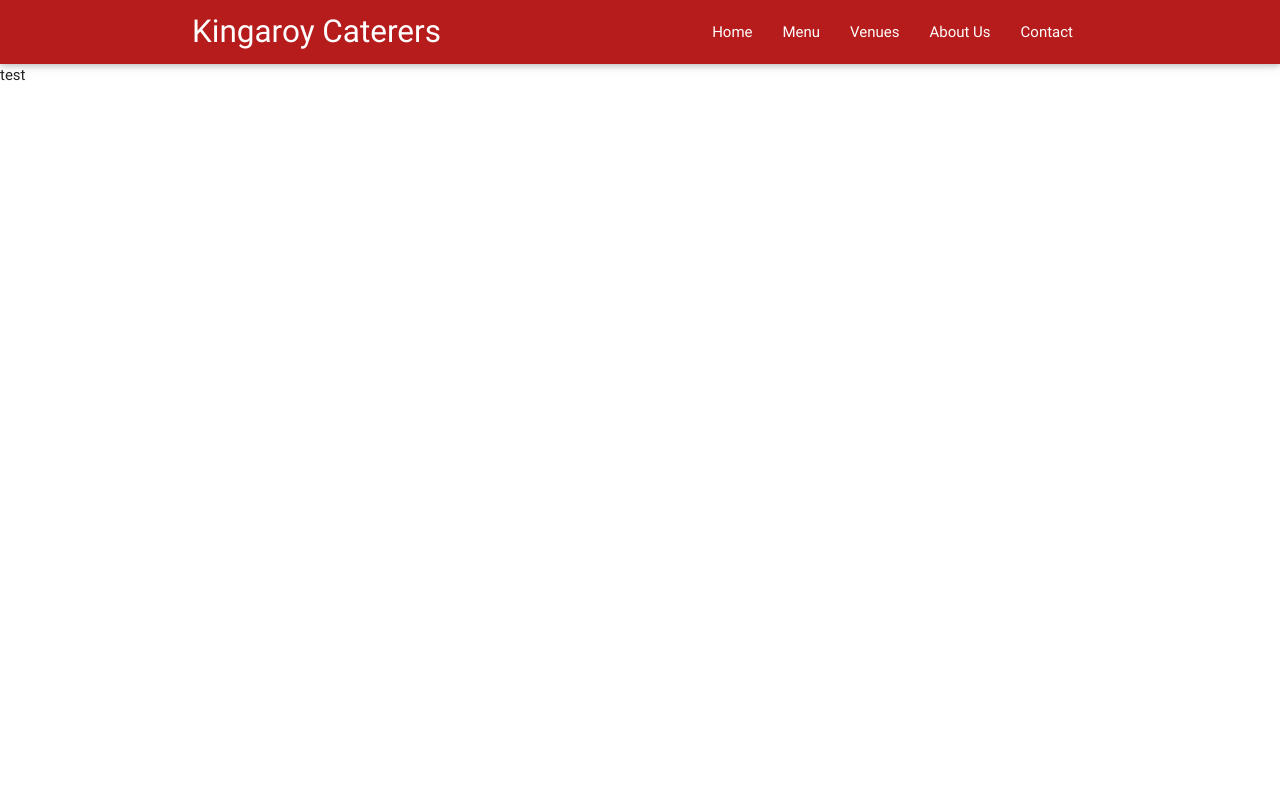
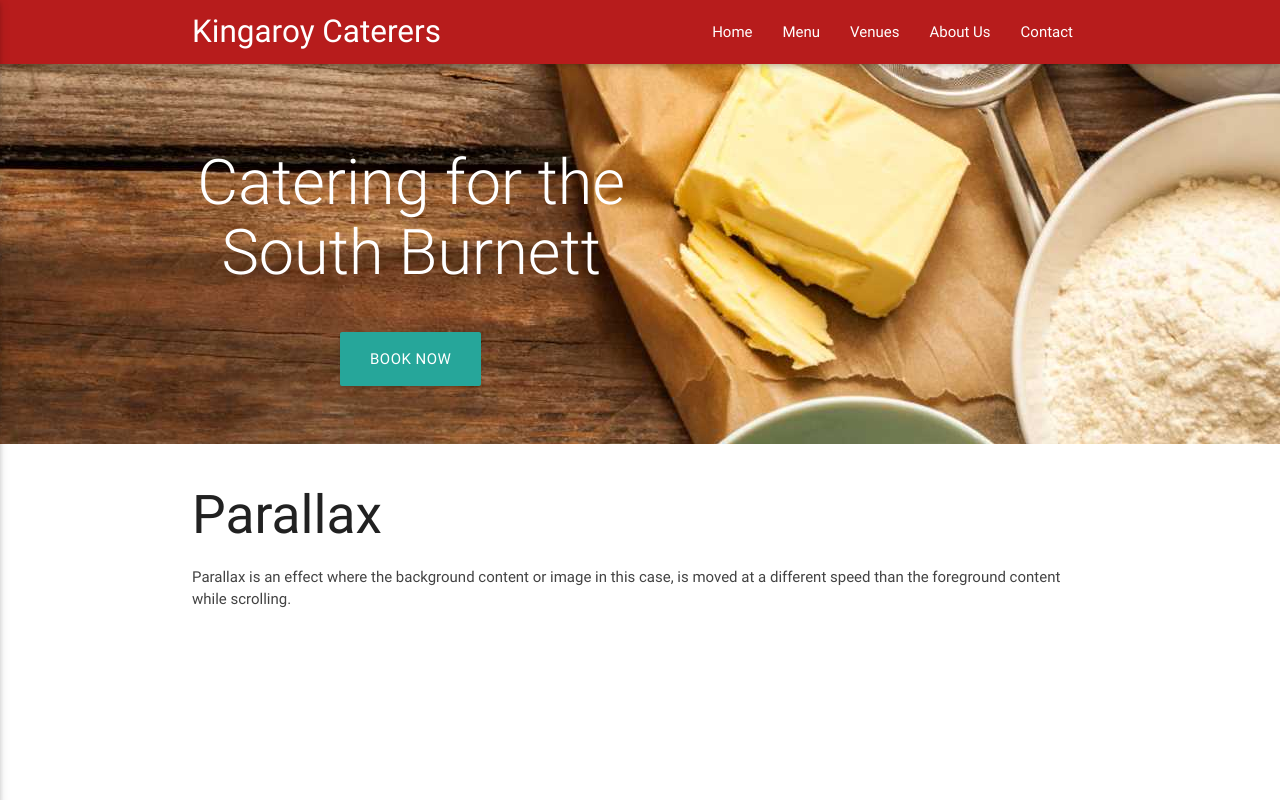
Before and after one commit to zstra7/Kingaroy-catering, a plain HTML site: page index.html in a window 1280 px wide. Drawn offline with nearby package versions, Linux system fonts and the light colour scheme.

Commit message:
added hero image

```diff
--- /dev/null
+++ b/css/styles.css
@@ -0,0 +1,4 @@
+.parallax-container {
+	height: 380px;
+	color: white;
+}
--- a/index.html
+++ b/index.html
@@ -1,40 +1,71 @@
  <!DOCTYPE html>
 <html>
   <head>
+
+    <title>Kingaroy Caterers</title>
     <!--Import Google Icon Font-->
     <link href="http://fonts.googleapis.com/icon?family=Material+Icons" rel="stylesheet">
     <!--Import materialize.css-->
     <link type="text/css" rel="stylesheet" href="css/materialize.min.css"  media="screen,projection"/>
+     <link type="text/css" rel="stylesheet" href="css/styles.css"/>
     <!--Let browser know website is optimized for mobile-->
     <meta name="viewport" content="width=device-width, initial-scale=1.0"/>
   </head>
   <body>
+    <header>
       <nav class="red darken-4">
         <div class="nav-wrapper container">
           <a href="index.html" class="brand-logo">Kingaroy Caterers</a>
           <a href="#" data-activates="mobile-demo" class="button-collapse"><i class="material-icons">menu</i></a>
           <ul class="right hide-on-med-and-down">
-          <li><a href="home.html">Home</a></li>
+            <li><a href="index.html">Home</a></li>
             <li><a href="menu.html">Menu</a></li>
             <li><a href="venues.html">Venues</a></li>
             <li><a href="About.html">About Us</a></li>
             <li><a href="contact.html">Contact</a></li>
           </ul>
           <ul class="side-nav" id="mobile-demo">
-          <li><a href="home.html">Home</a></li>
+            <li><a href="index.html">Home</a></li>
             <li><a href="menu.html">Menu</a></li>
             <li><a href="venues.html">Venues</a></li>
             <li><a href="About.html">About Us</a></li>
             <li><a href="contact.html">Contact</a></li>
           </ul>
         </div>
+      </nav>
+    </header>
 
-    </nav>
+    <main>
+      <div class="parallax-container valign-wrapper">
+        <div class="section no-pad-bot">
+          <div class="container">
+            <div class="row center">
+              <h1 class="header col s12 light"> Catering for the South Burnett</h1>
+            </div>
+            <div class="row center">
+              <a href="contact.html" class="waves-effect waves-light btn-large">Book Now</a>
+            </div>
+          </div>
+        </div>
+        <div class="parallax"><img src="img/hero.jpg"></div>
+      </div>
+      <div class="section white">
+        <div class="row container">
+          <h2 class="header">Parallax</h2>
+          <p class="grey-text text-darken-3 lighten-3">Parallax is an effect where the background content or image in this case, is moved at a different speed than the foreground content while scrolling.</p>
+        </div>
+      </div>
+
+    </main>
+
+    <footer>
+    </footer>
 
 
-    test
+
     <!--Import jQuery before materialize.js-->
     <script type="text/javascript" src="https://code.jquery.com/jquery-2.1.1.min.js"></script>
     <script type="text/javascript" src="js/materialize.min.js"></script>
+    <script type="text/javascript" src="js/main.js"></script>
   </body>
 </html>
--- /dev/null
+++ b/js/main.js
@@ -0,0 +1,4 @@
+$(document).ready(function() {
+	$(".button-collapse").sideNav();
+	$('.parallax').parallax();
+});
```
Also changed, not shown: img/hero.jpg (added). Lines whose indentation alone changed are shown as unchanged.
